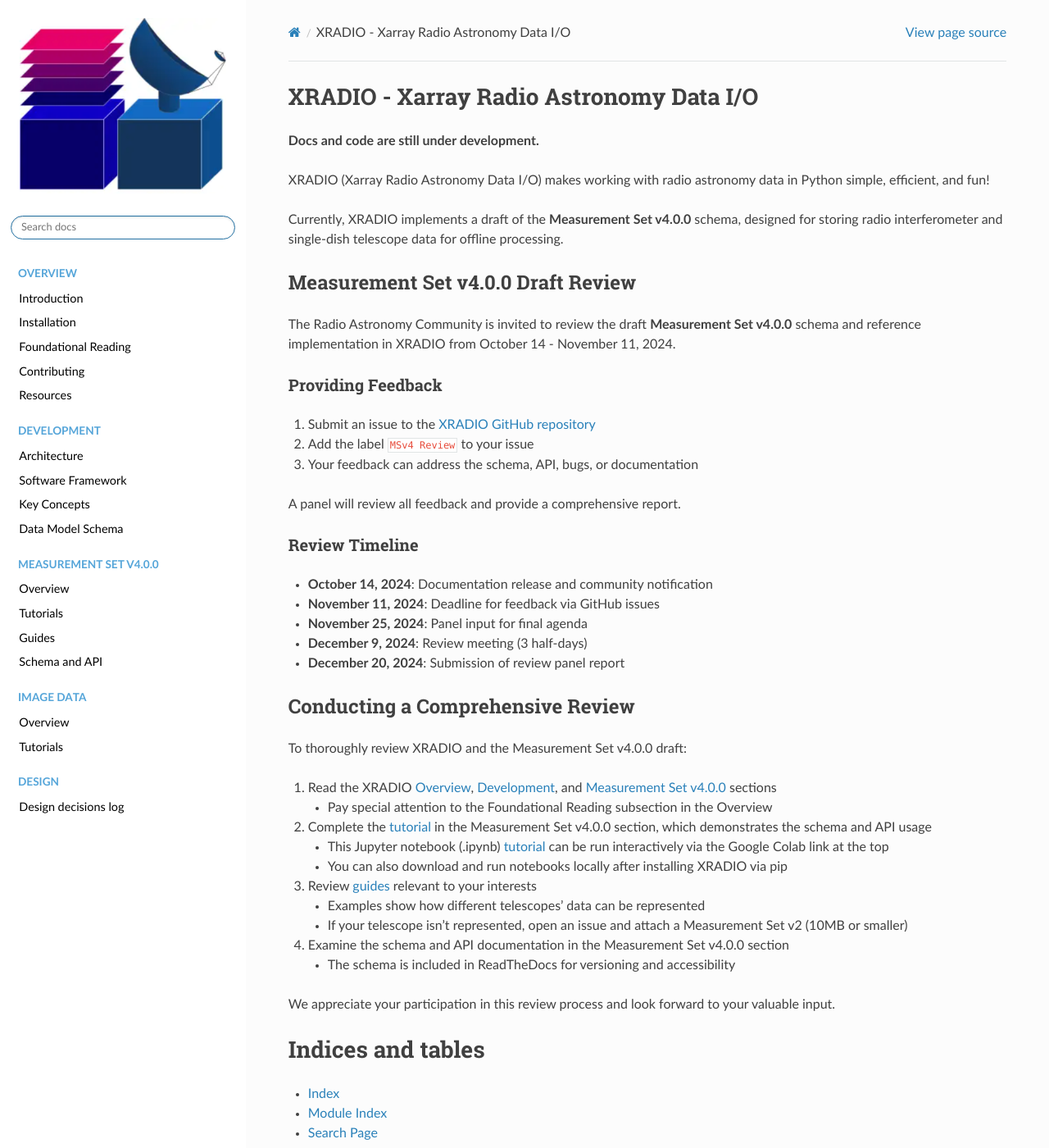
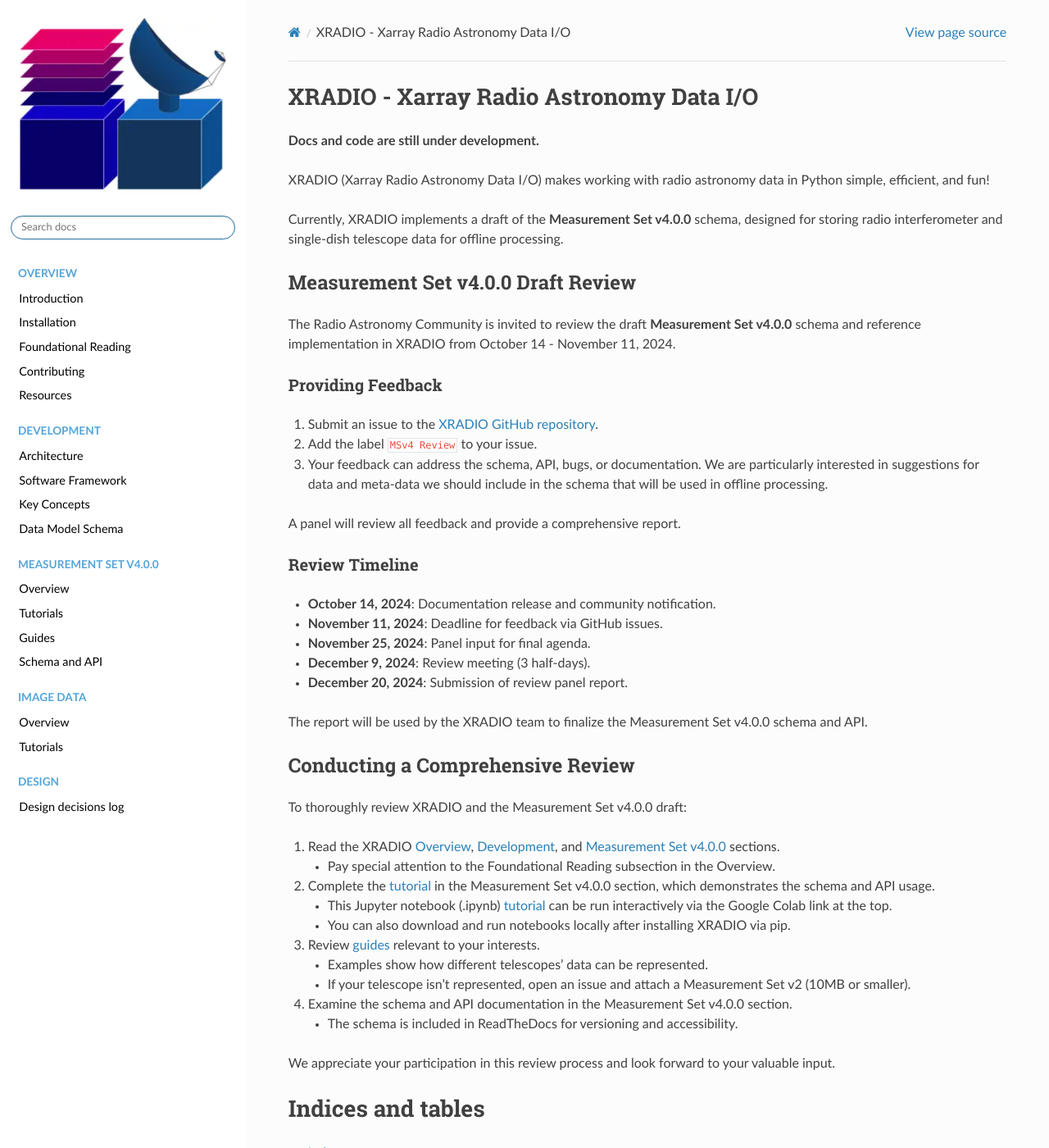
Before and after one commit to casangi/xradio, a Sphinx documentation site: the page built from docs/source/index.rst, in a window 1280 px wide and 1400 px high. Shown: the whole window at 82% size. Built offline with Sphinx 7.4.7 and the Read the Docs theme 2.0.0, drawn with Linux system fonts in a browser that asks for light colours; pages that are not in the unit, such as notebooks, are missing from menus.

Commit message:
Allow for mutiple versions of VISIBILITY/SPECTRUM, WEIGHT, FLAG, UVW.

```diff
--- a/docs/source/index.rst
+++ b/docs/source/index.rst
@@ -15,43 +15,45 @@
 Providing Feedback
 ^^^^^^^^^^^^^^^^^^
 
-1. Submit an issue to the `XRADIO GitHub repository <https://github.com/casangi/xradio/issues>`_
-2. Add the label ``MSv4 Review`` to your issue
-3. Your feedback can address the schema, API, bugs, or documentation
+1. Submit an issue to the `XRADIO GitHub repository <https://github.com/casangi/xradio/issues>`_.
+2. Add the label ``MSv4 Review`` to your issue.
+3. Your feedback can address the schema, API, bugs, or documentation. We are particularly interested in suggestions for data and meta-data we should include in the schema that will be used in offline processing.
 
 A panel will review all feedback and provide a comprehensive report.
 
 Review Timeline
 ^^^^^^^^^^^^^^^
 
-- **October 14, 2024**: Documentation release and community notification
-- **November 11, 2024**: Deadline for feedback via GitHub issues
-- **November 25, 2024**: Panel input for final agenda
-- **December 9, 2024**: Review meeting (3 half-days)
-- **December 20, 2024**: Submission of review panel report
+- **October 14, 2024**: Documentation release and community notification.
+- **November 11, 2024**: Deadline for feedback via GitHub issues.
+- **November 25, 2024**: Panel input for final agenda.
+- **December 9, 2024**: Review meeting (3 half-days).
+- **December 20, 2024**: Submission of review panel report.
+
+The report will be used by the XRADIO team to finalize the Measurement Set v4.0.0 schema and API.
 
 Conducting a Comprehensive Review
 ---------------------------------
 
 To thoroughly review XRADIO and the Measurement Set v4.0.0 draft:
 
-1. Read the XRADIO :doc:`Overview <overview>`, :doc:`Development <development>`, and :doc:`Measurement Set v4.0.0 <measurement_set_overview>` sections
+1. Read the XRADIO :doc:`Overview <overview>`, :doc:`Development <development>`, and :doc:`Measurement Set v4.0.0 <measurement_set_overview>` sections.
 
-   - Pay special attention to the Foundational Reading subsection in the Overview
+   - Pay special attention to the Foundational Reading subsection in the Overview.
 
-2. Complete the :doc:`tutorial <measurement_set/tutorials/index>` in the Measurement Set v4.0.0 section, which demonstrates the schema and API usage
+2. Complete the :doc:`tutorial <measurement_set/tutorials/index>` in the Measurement Set v4.0.0 section, which demonstrates the schema and API usage.
 
-   - This Jupyter notebook (.ipynb) :doc:`tutorial <measurement_set/tutorials/index>` can be run interactively via the Google Colab link at the top
-   - You can also download and run notebooks locally after installing XRADIO via pip
+   - This Jupyter notebook (.ipynb) :doc:`tutorial <measurement_set/tutorials/index>` can be run interactively via the Google Colab link at the top.
+   - You can also download and run notebooks locally after installing XRADIO via pip.
 
-3. Review :doc:`guides <measurement_set/guides/index>` relevant to your interests
+3. Review :doc:`guides <measurement_set/guides/index>` relevant to your interests.
 
-   - Examples show how different telescopes' data can be represented
-   - If your telescope isn't represented, open an issue and attach a Measurement Set v2 (10MB or smaller)
+   - Examples show how different telescopes' data can be represented.
+   - If your telescope isn't represented, open an issue and attach a Measurement Set v2 (10MB or smaller).
 
-4. Examine the schema and API documentation in the Measurement Set v4.0.0 section
+4. Examine the schema and API documentation in the Measurement Set v4.0.0 section.
 
-   - The schema is included in ReadTheDocs for versioning and accessibility
+   - The schema is included in ReadTheDocs for versioning and accessibility.
 
 We appreciate your participation in this review process and look forward to your valuable input.
 
```
Also changed, not shown: docs/source/measurement_set_overview.ipynb, docs/source/overview.ipynb, 3 other files.
